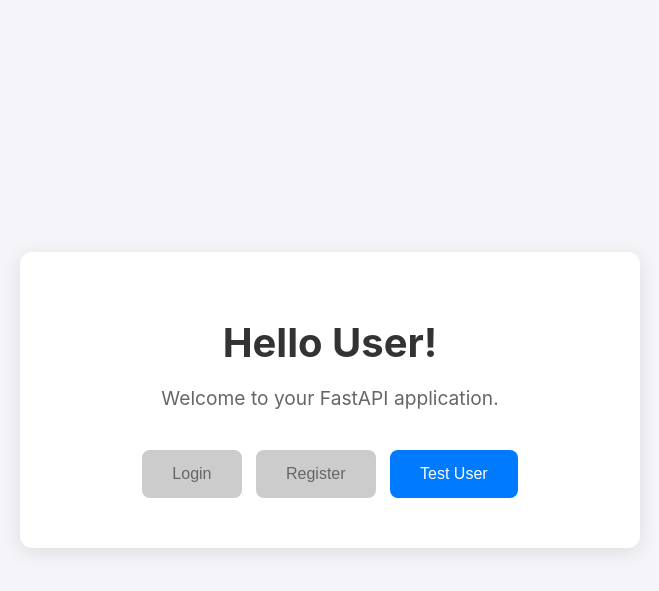
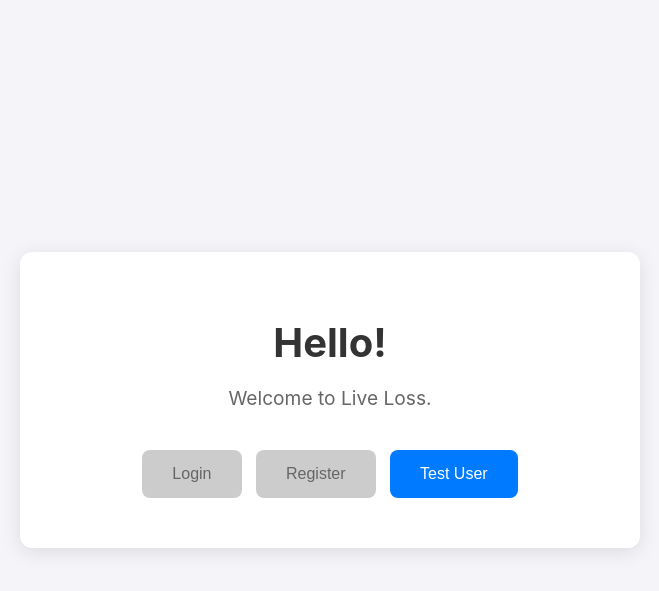
Before and after one commit to DavideDiCaprio/live-loss, a FastAPI app: page / in a window 1280 px wide. Shown: the top 591 px of the page, without its empty margins (310-969 px from the left). Run offline with FastAPI, Linux system fonts and the light colour scheme.

Commit message:
modify template

```diff
--- a/app/templates/index.html
+++ b/app/templates/index.html
@@ -8,8 +8,8 @@
 </head>
 <body>
     <div class="container">
-        <h1>Hello User!</h1>
-        <p>Welcome to your FastAPI application.</p>
+        <h1>Hello!</h1>
+        <p>Welcome to Live Loss.</p>
         <div class="actions">
             <button disabled>Login</button>
             <button disabled>Register</button>
@@ -34,7 +34,7 @@
         <div id="game-list" class="hidden">
             <h2>Available Games</h2>
             <ul>
-                <!-- Games will be loaded here -->
+                <!--  -->
             </ul>
         </div>
     </div>
```
